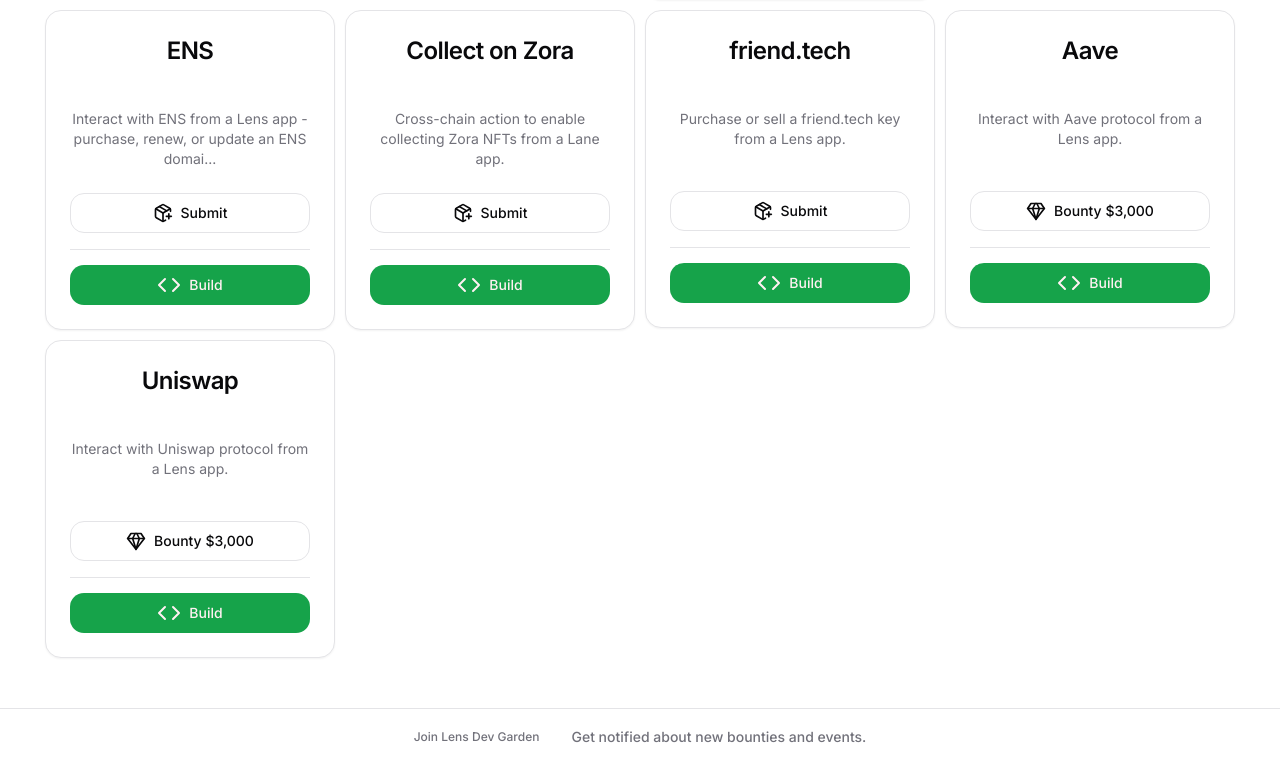
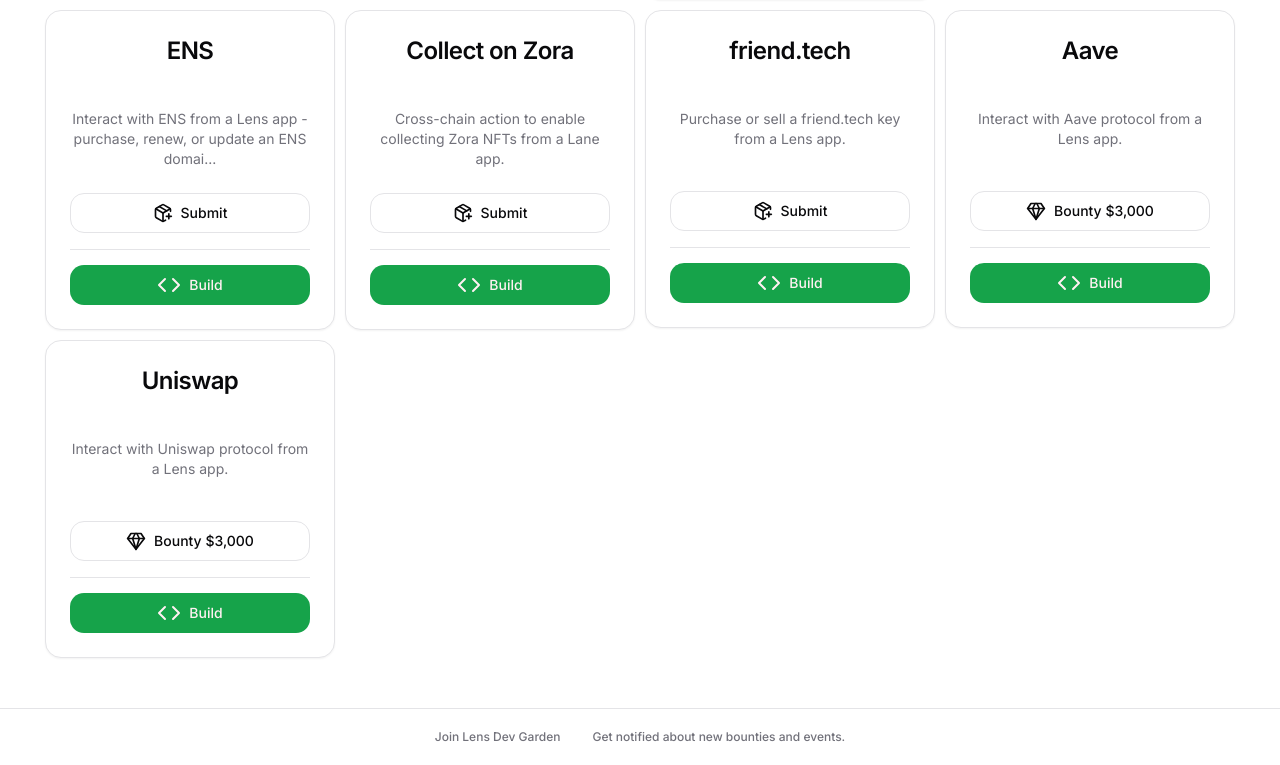
Before and after one commit to lens-protocol/open-actions-directory, a Next.js app: page / in a window 1280 px wide. Shown: the part 752-1517 px from the top of the page. Built offline with nearby package versions, Linux system fonts and the light colour scheme.

Commit message:
footer text size

```diff
--- a/components/Footer.tsx
+++ b/components/Footer.tsx
@@ -37,7 +37,9 @@
               target="_blank"
               rel="no-opener"
             >
+              <p className='text-xs'>
               Get notified about new bounties and events.
+              </p>
             </Link>
           </Button>
         </div>
```
